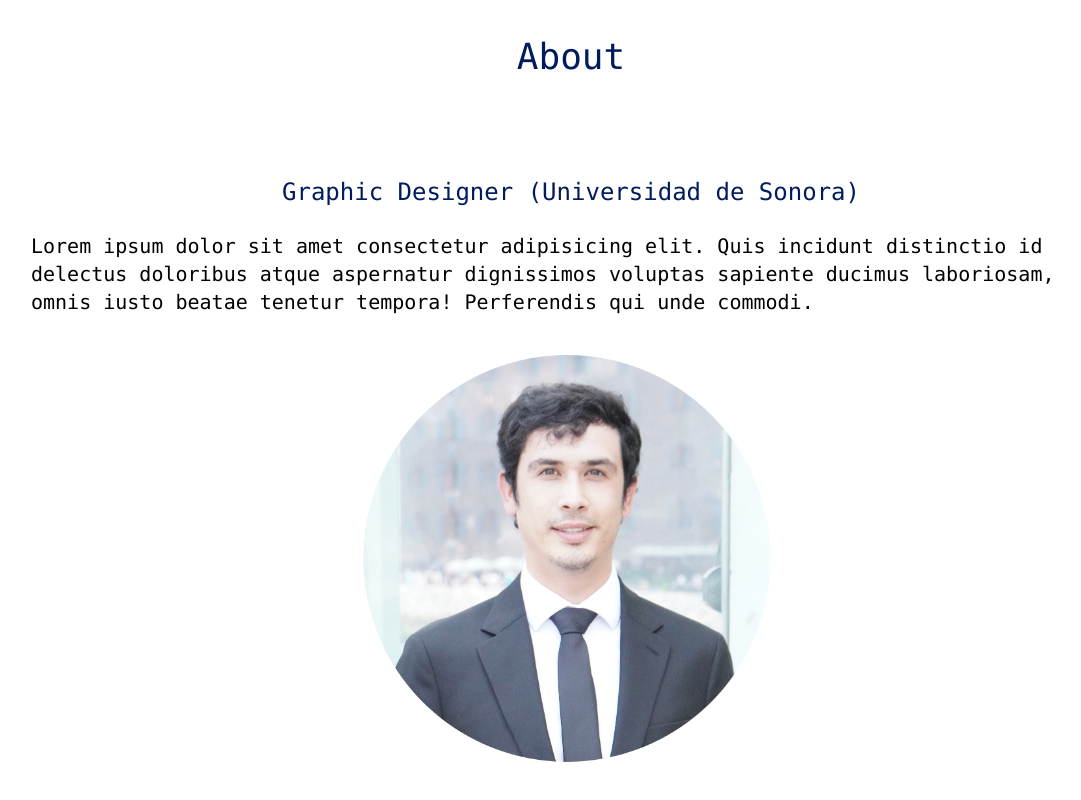
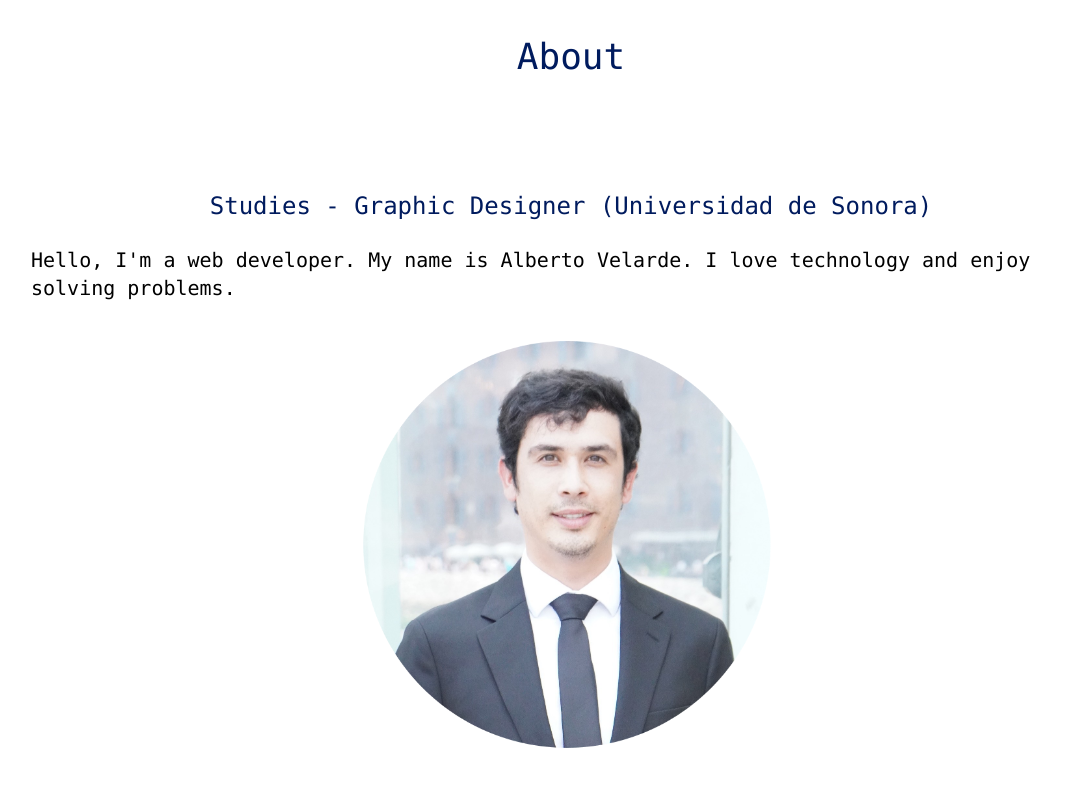
Before and after one commit to JoseAlbertoVelago/portfolio, a React (Vite) app: page / in a window 1280 px wide. Shown: the part 803-1603 px from the top of the page, without its empty margins (101-1182 px from the left). Built offline with nearby package versions, Linux system fonts and the light colour scheme.

Commit message:
change about

```diff
--- a/src/components/About.jsx
+++ b/src/components/About.jsx
@@ -3,10 +3,10 @@ import Aboutitem from "./Aboutitem";
 
 const data = [
   {
-    title: "Graphic Designer (Universidad de Sonora)",
+    title: "Studies - Graphic Designer (Universidad de Sonora)",
     duration: "4 years",
     details:
-      "Lorem ipsum dolor sit amet consectetur adipisicing elit. Quis incidunt distinctio id delectus doloribus atque aspernatur dignissimos voluptas sapiente ducimus laboriosam, omnis iusto beatae tenetur tempora! Perferendis qui unde commodi.",
+      "Hello, I'm a web developer. My name is Alberto Velarde. I love technology and enjoy solving problems. ",
   },
 ];
 const About = () => {
```
